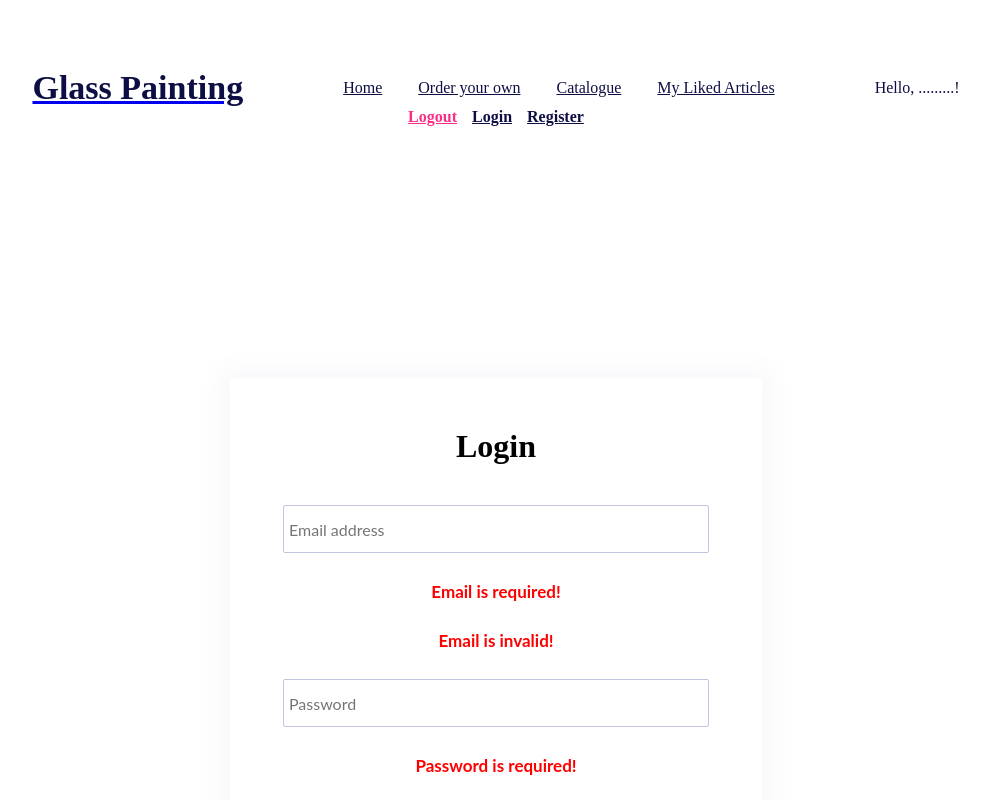
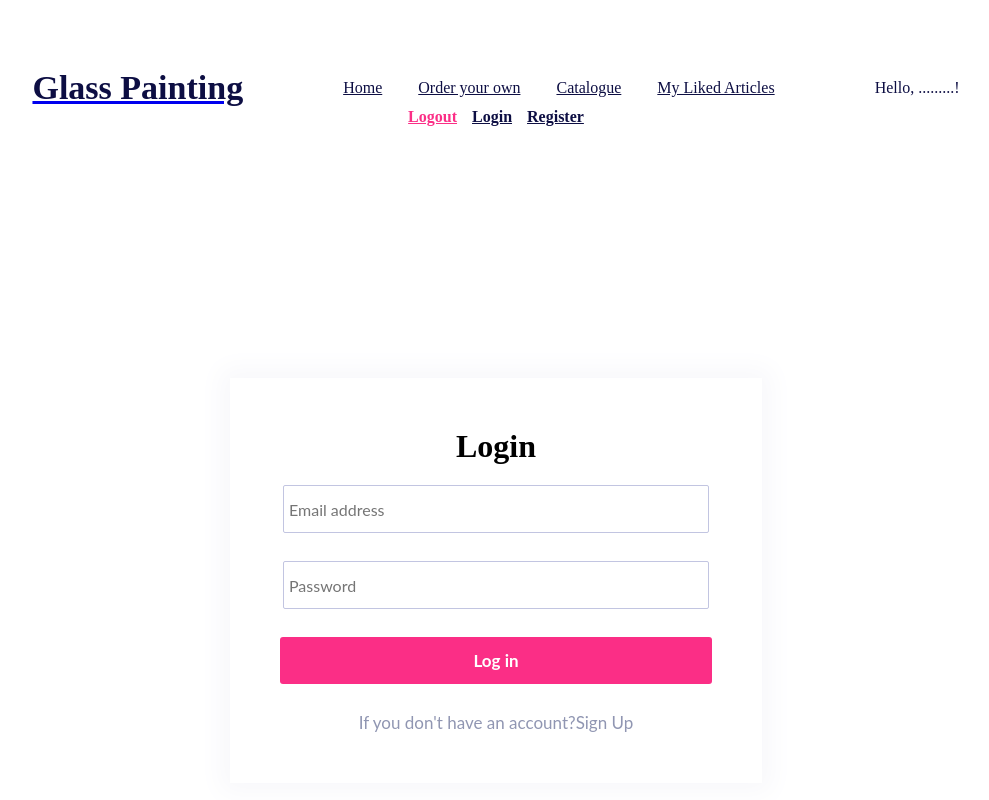
Before and after one commit to dimitarqnkulow/ReactJS-Glass-Painting--Website, a React (Vite) app in the folder react-poem-app/: page /login in a window 1280 px wide. Shown: the top 800 px of the page, without its empty margins (144-1133 px from the left). Built offline with nearby package versions, Linux system fonts and the light colour scheme.

Commit message:
Add error field for register and login

```diff
--- a/react-poem-app/src/components/Login/Login.jsx
+++ b/react-poem-app/src/components/Login/Login.jsx
@@ -7,7 +7,7 @@ export default function Login() {
     Password: "password",
   };
   const { loginSubmitHandler, err } = useAuth();
-
+  console.log(err);
   const { values, onChange, onSubmit } = useForm(loginSubmitHandler, {
     email: "",
     password: "",
@@ -17,7 +17,7 @@ export default function Login() {
       <div className="register_wrapper">
         <div className="heading">Login</div>
 
-        <div className="error_register">{}</div>
+        {err && <div className="error_register">Error!</div>}
 
         <form className="ng_form" onSubmit={onSubmit}>
           <input
@@ -29,8 +29,8 @@ export default function Login() {
             value={values.email}
           />
 
-          <div className="error_register">Email is required!</div>
-          <div className="error_register">Email is invalid!</div>
+          {/* <div className="error_register">Email is required!</div>
+      <div className="error_register">Email is invalid!</div> */}
 
           <input
             className="input_field"
@@ -41,7 +41,7 @@ export default function Login() {
             value={values.password}
           />
 
-          <div className="error_register">Password is required!</div>
+          {/* <div className="error_register">Password is required!</div> */}
 
           <button className="sign_in_button" type="submit">
             Log in
--- a/react-poem-app/src/components/Register/Register.jsx
+++ b/react-poem-app/src/components/Register/Register.jsx
@@ -1,25 +1,24 @@
 import { useAuth } from "../../context/AuthContext";
 import useForm from "../../hooks/useForm";
 
+const REGISTER_FORM_KEYS = {
+  Email: "email",
+  Password: "password",
+  RepeatPassword: "repeatPassword",
+};
 export default function Register() {
-  const REGISTER_FORM_KEYS = {
-    Email: "email",
-    Password: "password",
-    RepeatPassword: "repeatPassword",
-  };
-  const { registerSubmitHandler } = useAuth();
-
+  const { registerSubmitHandler, err } = useAuth();
+  console.log(err);
   const { values, onChange, onSubmit } = useForm(registerSubmitHandler, {
     [REGISTER_FORM_KEYS.Email]: "",
     [REGISTER_FORM_KEYS.Password]: "",
     [REGISTER_FORM_KEYS.RepeatPassword]: "",
   });
-
   return (
     <div className="register_page">
       <div className="register_wrapper">
         <div className="heading">Register</div>
-        <div className="error_register">{}</div>
+        {err && <div className="error_register">Error!</div>}
         <form className="ng_form" onSubmit={onSubmit}>
           <input
             className="input_field"
@@ -31,8 +30,8 @@ export default function Register() {
             required
           />
 
-          <div className="error_register">Email is required!</div>
-          <div className="error_register">Email is invalid!</div>
+          {/* <div className="error_register">Email is required!</div>
+          <div className="error_register">Email is invalid!</div> */}
 
           <input
             className="input_field"
@@ -43,9 +42,9 @@ export default function Register() {
             onChange={onChange}
             required
           />
-
+          {/*
           <div className="error_register">Password is required!</div>
-          <div className="error_register">Password must be 5 characters!</div>
+          <div className="error_register">Password must be 5 characters!</div> */}
 
           <input
             className="input_field"
@@ -57,7 +56,7 @@ export default function Register() {
             required
           />
           <div className="error_register"></div>
-          <div className="error_register">Passwords missmatch!</div>
+          {/* <div className="error_register">Passwords missmatch!</div> */}
 
           <button className="sign_in_button" type="submit">
             Register
--- a/react-poem-app/src/services/authServices.js
+++ b/react-poem-app/src/services/authServices.js
@@ -7,7 +7,7 @@ import { auth } from "../config/firebase-config";
 
 export const register = (email, password, repeatPassword) => {
   if (password !== repeatPassword) {
-    throw new Error("Passwords doesn't match!");
+    return "Passwords doesn't match!";
   }
   return createUserWithEmailAndPassword(auth, email, password);
 };
```
